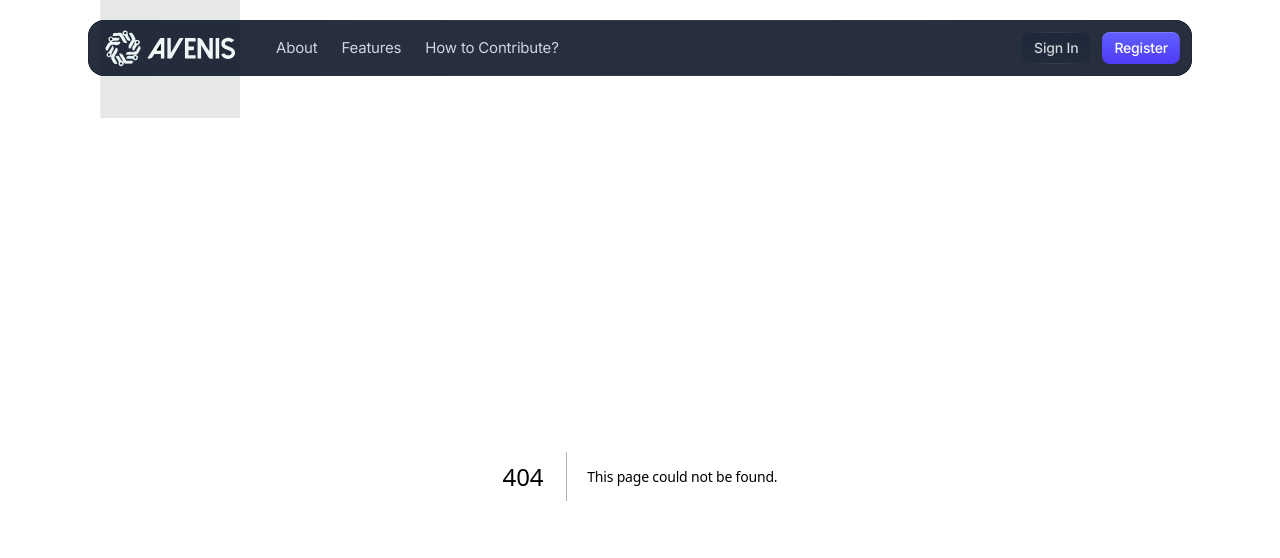
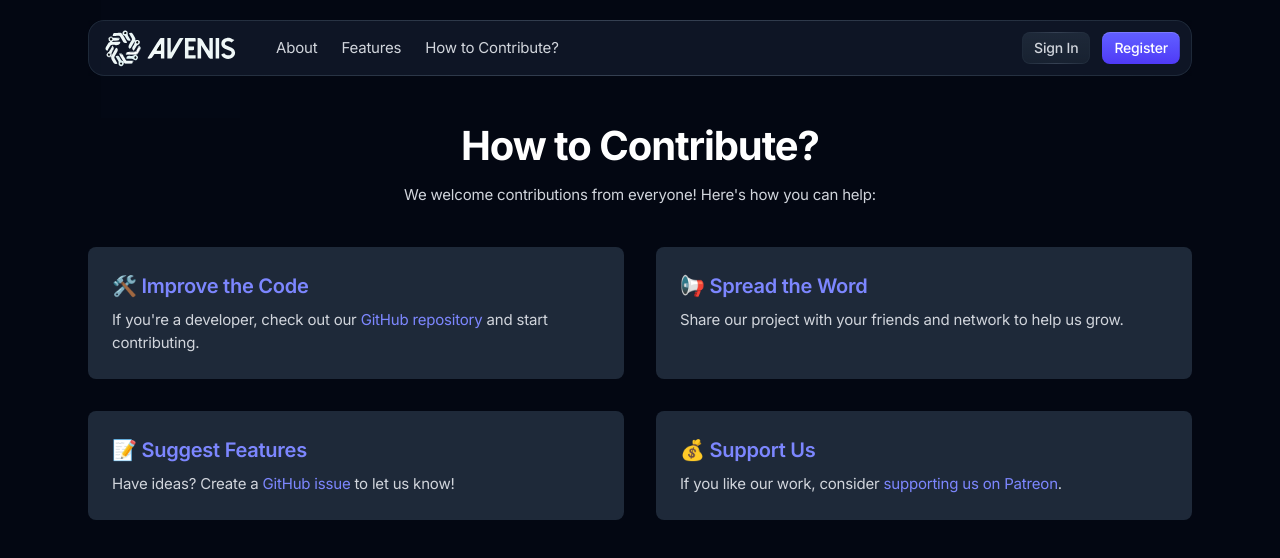
Before and after one commit to Eyuelwoldeh/TradeSphere-Front-end-tsx, a Next.js app: page /contribs in a window 1280 px wide. Before the commit this address had no page. Shown: the top 558 px of the page. Built offline with nearby package versions, Linux system fonts and the light colour scheme.

Commit message:
added contrib page

```diff
--- /dev/null
+++ b/app/contribs/page.tsx
@@ -0,0 +1,87 @@
+"use client";
+import { useState } from "react";
+import { useRouter } from "next/navigation";
+
+export const metadata = {
+    title: "How to Contribute?",
+    description: "Learn how you can contribute to our project and make a difference.",
+  };
+
+  export default function ContributePage() {
+    return (
+      <section className="mx-auto max-w-6xl px-4 py-12 sm:px-6">
+        <div className="text-center">
+          <h1 className="text-3xl font-bold text-white md:text-4xl">
+            How to Contribute?
+          </h1>
+          <p className="mt-4 text-gray-300">
+            We welcome contributions from everyone! Here's how you can help:
+          </p>
+        </div>
+
+        <div className="mt-10 grid gap-8 md:grid-cols-2">
+          <div className="rounded-lg bg-gray-800 p-6">
+            <h2 className="text-xl font-semibold text-indigo-400">
+              🛠️ Improve the Code
+            </h2>
+            <p className="mt-2 text-gray-300">
+              If you're a developer, check out our{" "}
+              <a
+                href="https://github.com/your-repo"
+                target="_blank"
+                rel="noopener noreferrer"
+                className="text-indigo-400 hover:underline"
+              >
+                GitHub repository
+              </a>{" "}
+              and start contributing.
+            </p>
+          </div>
+
+          <div className="rounded-lg bg-gray-800 p-6">
+            <h2 className="text-xl font-semibold text-indigo-400">
+              📢 Spread the Word
+            </h2>
+            <p className="mt-2 text-gray-300">
+              Share our project with your friends and network to help us grow.
+            </p>
+          </div>
+
+          <div className="rounded-lg bg-gray-800 p-6">
+            <h2 className="text-xl font-semibold text-indigo-400">
+              📝 Suggest Features
+            </h2>
+            <p className="mt-2 text-gray-300">
+              Have ideas? Create a{" "}
+              <a
+                href="https://github.com/your-repo/issues"
+                target="_blank"
+                rel="noopener noreferrer"
+                className="text-indigo-400 hover:underline"
+              >
+                GitHub issue
+              </a>{" "}
+              to let us know!
+            </p>
+          </div>
+
+          <div className="rounded-lg bg-gray-800 p-6">
+            <h2 className="text-xl font-semibold text-indigo-400">
+              💰 Support Us
+            </h2>
+            <p className="mt-2 text-gray-300">
+              If you like our work, consider{" "}
+              <a
+                href="https://patreon.com/your-project"
+                target="_blank"
+                rel="noopener noreferrer"
+                className="text-indigo-400 hover:underline"
+              >
+                supporting us on Patreon
+              </a>.
+            </p>
+          </div>
+        </div>
+      </section>
+    );
+  }
```
